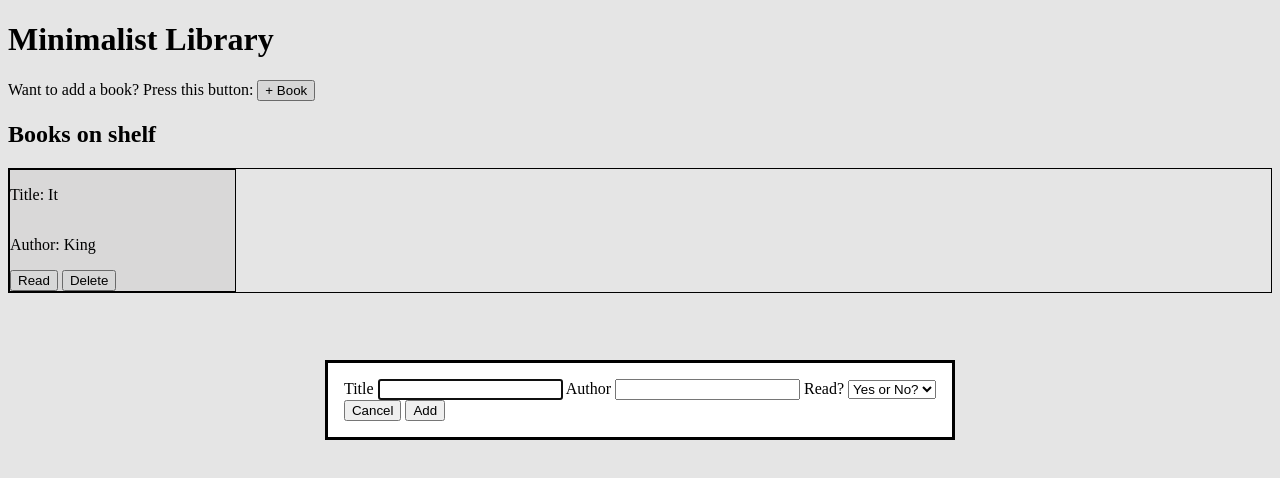
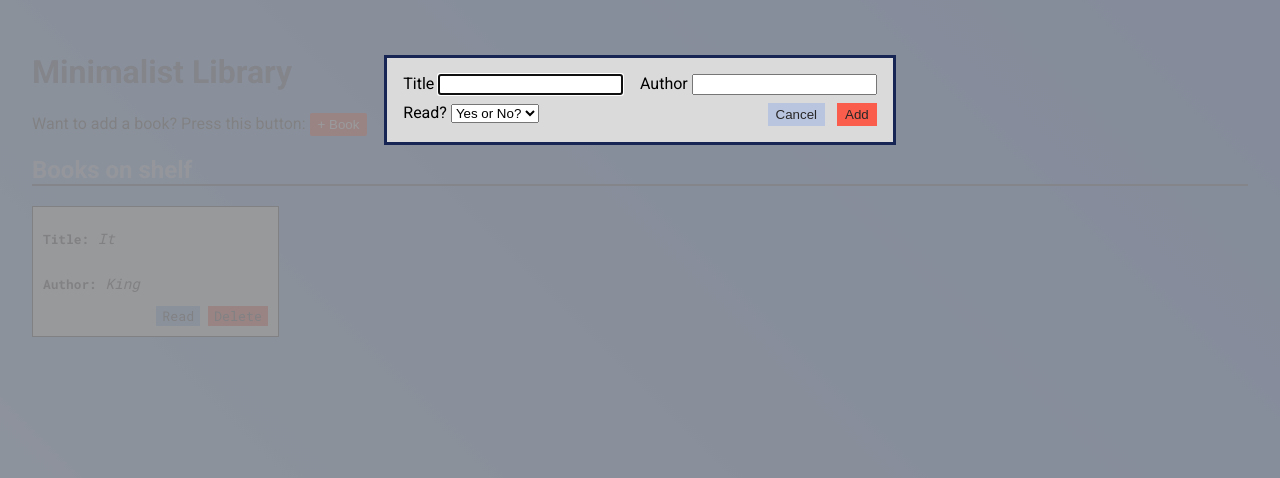
Before and after one commit to jlee1546/libraryApp, a website: page index.html in a window 1280 px wide. Both pictures are taken after a click on the button "+ Book". Drawn offline with Linux system fonts and the light colour scheme.

Commit message:
Style buttons, modal text and backdrop, add span with class names to style book entry text and onfo text

```diff
--- a/style.css
+++ b/style.css
@@ -1,16 +1,112 @@
+@import url("https://fonts.googleapis.com/css2?family=Roboto+Mono:wght@300;400;700&family=Roboto:wght@400;500;700&display=swap");
+
+body {
+  background: linear-gradient(45deg, #93c5fd, #60a5fa, #3b82f6, #2563eb);
+  background-attachment: fixed;
+  font-family: "Roboto", sans-serif;
+  padding: 1.5rem;
+  position: relative;
+}
+
+.main-title {
+  color: #172554;
+}
+
+#openModal {
+  background-color: #f81c03;
+  padding: 0.25rem 0.5rem;
+  color: white;
+  border: none;
+  border-radius: 2px;
+}
+
+#addBookModal {
+  border-color: #172554;
+  background-color: rgb(219, 218, 218);
+  position: relative;
+  top: -75%;
+}
+
+#addBookModal::backdrop {
+  background-color: rgb(143, 143, 146, 0.9);
+}
+
+#addBookForm {
+  display: grid;
+  grid-template-columns: 1fr 1fr;
+  row-gap: 0.5rem;
+}
+
+#title {
+  color: #172554;
+}
+
+.modalButtons {
+  place-self: end;
+}
+
+.modalButtons > button {
+  border: none;
+  padding: 0.25rem 0.5rem;
+  color: rgb(41, 39, 39);
+}
+
+.modalButtons > button:first-of-type {
+  background-color: #b9c5df;
+  margin-right: 0.5rem;
+}
+
+.modalButtons > button:last-of-type {
+  background-color: #fa5d4c;
+}
+
+.bookShelf-title {
+  color: #bfdbfe;
+  border-bottom: 2px solid #172554;
+}
 #bookShelf {
   display: grid;
   grid-template-columns: repeat(3, 1fr);
-
+  width: 750px;
   gap: 10px;
-  border: 1px solid black;
 }
 
 .book {
   width: 225px;
 
   border: 1px solid black;
-  background-color: rgb(241, 240, 240);
+  background-color: rgb(143, 143, 146, 0.5);
   display: flex;
   flex-direction: column;
+  padding: 10px;
+  background-color: #e9f1f9;
+  font-family: "Roboto Mono", monospace;
+  font-size: 0.8rem;
+  overflow: hidden;
 }
+
+.book-entry-text {
+  font-weight: bold;
+}
+
+.book-info-text {
+  font-style: italic;
+  font-size: 0.9rem;
+}
+
+.bookButtons {
+  align-self: end;
+}
+
+.bookButtons > button {
+  font-family: "Roboto Mono", monospace;
+  border: none;
+}
+
+.bookButtons button:last-of-type {
+  background: #f81c03;
+}
+
+.bookButtons button:first-of-type {
+  background: #60a5fa;
+}
```
